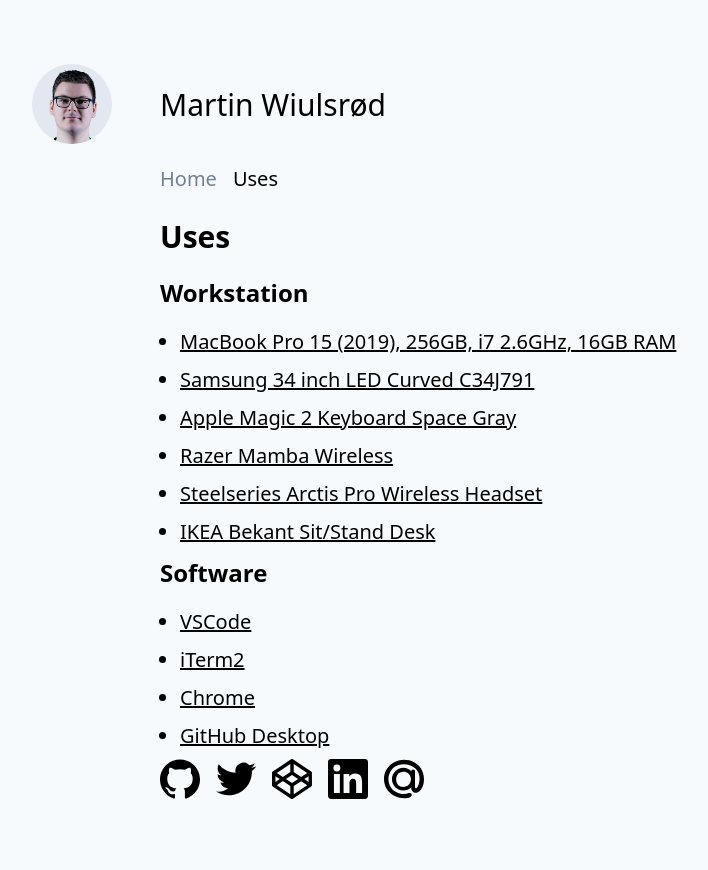
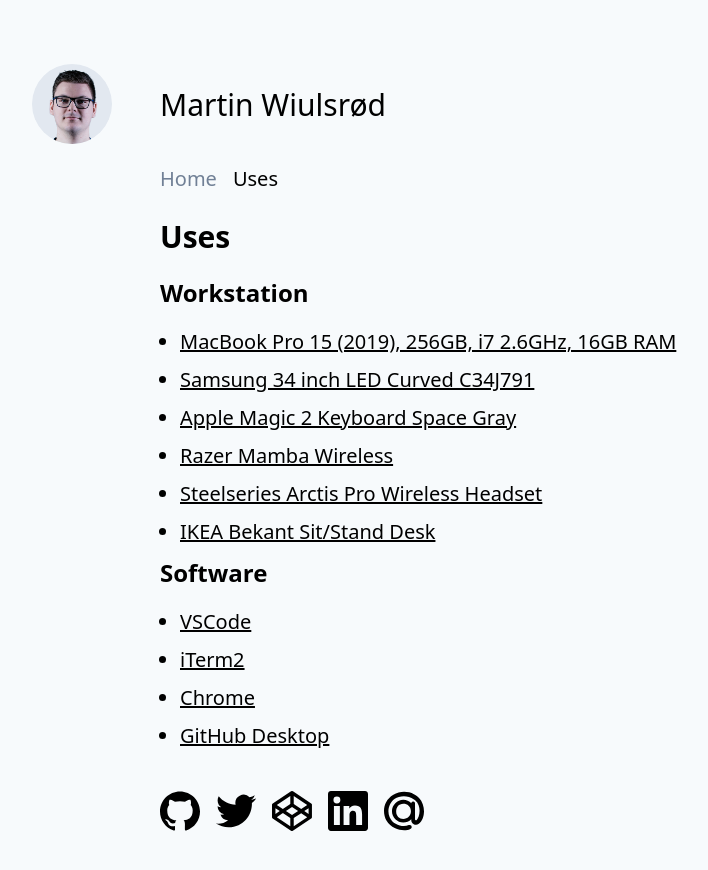
Before and after one commit to wiu753/martinwiu.com, a Nuxt app: page /uses in a window 1280 px wide. Shown: the top 870 px of the page, without its empty margins (96-804 px from the left). Built offline with nearby package versions, Linux system fonts and the light colour scheme.

Commit message:
Add spacing over footer

```diff
--- a/components/MeFooter.vue
+++ b/components/MeFooter.vue
@@ -1,5 +1,5 @@
 <template>
-	<footer class="flex mb-8">
+	<footer class="flex my-8">
 
 		<a class="mr-4" href="https://github.com/wiu753" title="Go to my GitHub page">
 			<svg class="w-8 h-8 sm:w-10 sm:h-10 fill-current hover:text-gray-500" viewBox="0 0 24 24" xmlns="http://www.w3.org/2000/svg">
```
